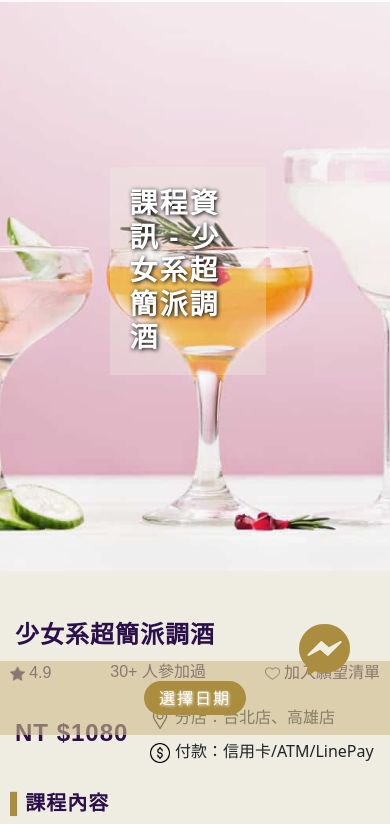
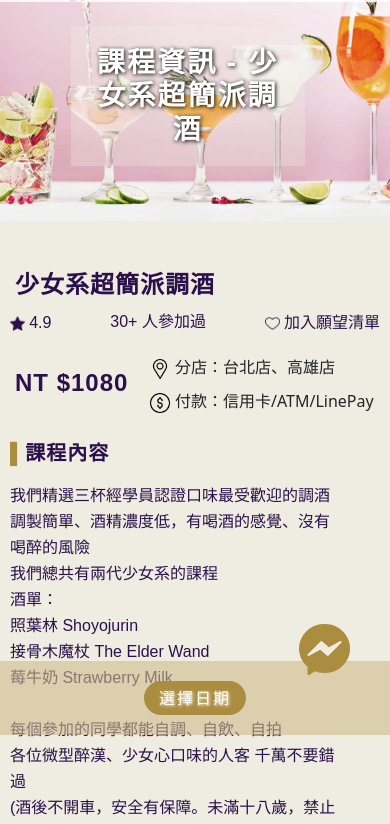
Before and after one commit to manana034/WD02010, a plain HTML site: page coursecontent.html in a window 390 px wide. Shown: the part 109-933 px from the top of the page. Drawn offline with nearby package versions, Linux system fonts and the light colour scheme.

Commit message:
20200840

```diff
--- a/css/about.css
+++ b/css/about.css
@@ -12,6 +12,18 @@ div.banner{
     display: flex;
     align-items: center;
     justify-content: center;
+}
+
+@media(max-width:767px){
+    div.banner{
+        height: 400px;
+  }
+}
+
+@media(max-width:575px){
+    div.banner{
+        height: 230px;
+  }
 }
 
 div.banner h2.pagename{
@@ -99,3 +111,8 @@ div.team_img{
 div.team_text{
     border-bottom-right-radius: 120px;
 }
+@media(max-width:575px){
+    section{
+        display: block;
+  }
+}
--- a/css/classroom.css
+++ b/css/classroom.css
@@ -11,6 +11,18 @@ div.banner{
     display: flex;
     align-items: center;
     justify-content: center;
+}
+
+@media(max-width:767px){
+    div.banner{
+        height: 400px;
+  }
+}
+
+@media(max-width:575px){
+    div.banner{
+        height: 230px;
+  }
 }
 
 div.banner h2.pagename{
@@ -88,7 +100,6 @@ section{
 div.img{
   /* border: 1px solid orange; */
   width: 500px;
-  height: 400px;
   overflow: hidden;
   box-shadow: 8px 8px 15px gray;
 }
@@ -103,7 +114,6 @@ div.text{
     /* border: 1px solid violet; */
     display: flex;
     width: 450px;
-    height: 250px;
     justify-content: center;
     /* align-items: center; */
     flex-direction: column;
@@ -177,3 +187,9 @@ div.ks_text{
     border-top-left-radius: 150px;
     border-bottom-right-radius: 150px;
 }
+
+@media(max-width:575px){
+    section{
+        display: block;
+  }
+}
--- a/css/coursecontent.css
+++ b/css/coursecontent.css
@@ -49,8 +49,21 @@ div.banner{
     justify-content: center;
 }
 
+@media(max-width:767px){
+    div.banner{
+        height: 400px;
+  }
+}
+
+@media(max-width:575px){
+    div.banner{
+        height: 250px;
+  }
+}
+
 div.banner h2.pagename{
-    width: 40%;
+    width: 60%;
+    text-align: center;
     font-weight: bold;
     font-size: 28px;
     color: white;
@@ -61,6 +74,8 @@ div.banner h2.pagename{
     padding: 20px;
     font-family: "Arial";
 }
+
+
 
 /* 主內容 */
 div.main{
```
